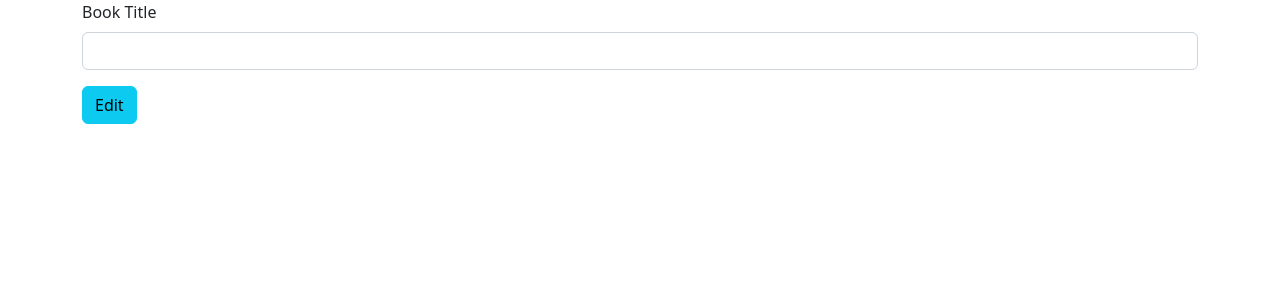
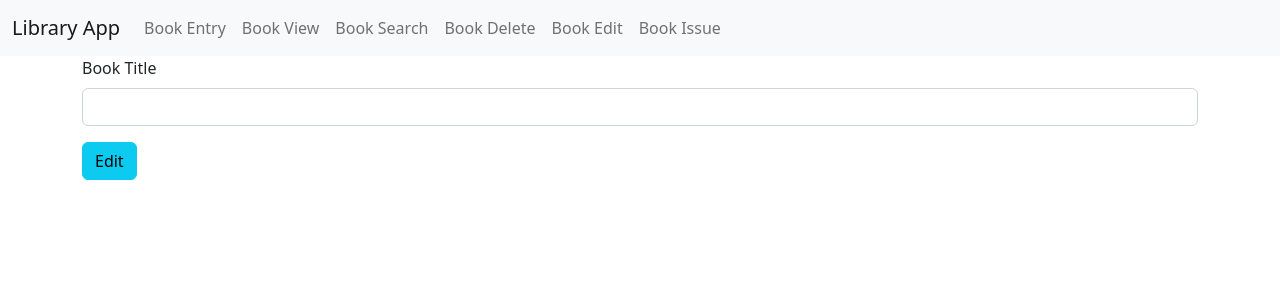
Before and after one commit to Asiyacm/Library-Angular-App, an Angular app: page /edit in a window 1280 px wide. Shown: the top 300 px of the page. Built offline with nearby package versions, Linux system fonts and the light colour scheme.

Commit message:
nav commit

```diff
--- a/src/app/admin-login/admin-login.component.html
+++ b/src/app/admin-login/admin-login.component.html
@@ -1,3 +1,4 @@
+
 <div class="container">
     <div class="row">
         <div class="col col-12 col-sm-12 col-md-12 col-lg-12 col-xl-12 col-xxl-12">
--- a/src/app/app.module.ts
+++ b/src/app/app.module.ts
@@ -13,6 +13,7 @@ import { BookDeleteComponent } from './book-delete/book-delete.component';
 import { BookEditComponent } from './book-edit/book-edit.component';
 import { BookIssueComponent } from './book-issue/book-issue.component';
 import { RouterModule, Routes } from '@angular/router';
+import { NavigationComponent } from './navigation/navigation.component';
 
 const myRoute:Routes=[
 {
@@ -65,7 +66,8 @@ const myRoute:Routes=[
     BookSearchComponent,
     BookDeleteComponent,
     BookEditComponent,
-    BookIssueComponent
+    BookIssueComponent,
+    NavigationComponent
   ],
   imports: [
     BrowserModule,
--- a/src/app/book-delete/book-delete.component.html
+++ b/src/app/book-delete/book-delete.component.html
@@ -1,3 +1,4 @@
+<app-navigation></app-navigation>
 <div class="container">
     <div class="row">
         <div class="col col-12 col-sm-12 col-md-12 col-lg-12 col-xl-12 col-xxl-12">
--- a/src/app/book-edit/book-edit.component.html
+++ b/src/app/book-edit/book-edit.component.html
@@ -1,3 +1,4 @@
+<app-navigation></app-navigation>
 <div class="container">
     <div class="row">
         <div class="col col-12 col-sm-12 col-md-12 col-lg-12 col-xl-12 col-xxl-12">
--- a/src/app/book-entry/book-entry.component.html
+++ b/src/app/book-entry/book-entry.component.html
@@ -1,3 +1,4 @@
+<app-navigation></app-navigation>
 <div class="container">
     <div class="row">
         <div class="col col-12 col-sm-12 col-md-12 col-lg-12 col-xl-12 col-xxl-12">
--- a/src/app/book-issue/book-issue.component.html
+++ b/src/app/book-issue/book-issue.component.html
@@ -1,3 +1,4 @@
+<app-navigation></app-navigation>
 <div class="container">
     <div class="row">
         <div class="col col-12 col-sm-12 col-md-12 col-lg-12 col-xl-12 col-xxl-12">
--- a/src/app/book-search/book-search.component.html
+++ b/src/app/book-search/book-search.component.html
@@ -1,3 +1,4 @@
+<app-navigation></app-navigation>
 <div class="container">
     <div class="row">
         <div class="col col-12 col-sm-12 col-md-12 col-lg-12 col-xl-12 col-xxl-12">
--- a/src/app/book-view/book-view.component.html
+++ b/src/app/book-view/book-view.component.html
@@ -1,3 +1,4 @@
+<app-navigation></app-navigation>
 <div class="container">
     <div class="row">
         <div class="col col-12 col-sm-12 col-md-12 col-lg-12 col-xl-12 col-xxl-12">
--- /dev/null
+++ b/src/app/navigation/navigation.component.html
@@ -0,0 +1,31 @@
+
+    <nav class="navbar navbar-expand-lg bg-light">
+        <div class="container-fluid">
+          <a class="navbar-brand" href="#">Library App</a>
+          <button class="navbar-toggler" type="button" data-bs-toggle="collapse" data-bs-target="#navbarNav" aria-controls="navbarNav" aria-expanded="false" aria-label="Toggle navigation">
+            <span class="navbar-toggler-icon"></span>
+          </button>
+          <div class="collapse navbar-collapse" id="navbarNav">
+            <ul class="navbar-nav">
+              <li class="nav-item">
+                <a class="nav-link" routerLink="/entry">Book Entry</a>
+              </li>
+              <li class="nav-item">
+                <a class="nav-link" routerLink="/view">Book View</a>
+              </li>
+              <li class="nav-item">
+                <a class="nav-link" routerLink="/search">Book Search</a>
+              </li>
+              <li class="nav-item">
+                <a class="nav-link" routerLink="/delete">Book Delete</a>
+              </li>
+              <li class="nav-item">
+                <a class="nav-link" routerLink="/edit">Book Edit</a>
+              </li>
+              <li class="nav-item">
+                <a class="nav-link" routerLink="/issue">Book Issue</a>
+              </li>
+            </ul>
+          </div>
+        </div>
+      </nav>
```
Also changed, not shown: src/app/navigation/navigation.component.ts (added, +10 -0 lines), src/app/navigation/navigation.component.css (added).
